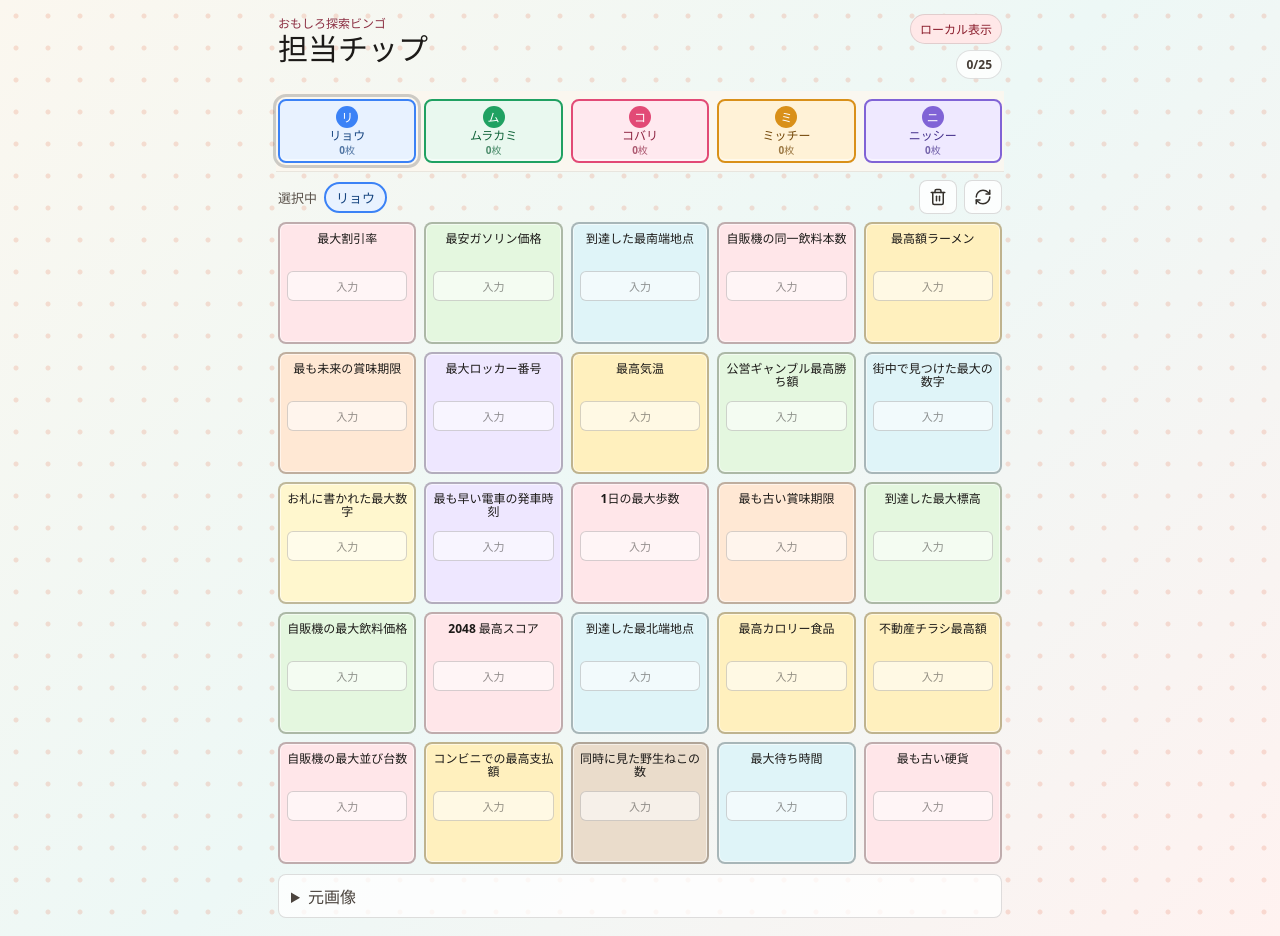
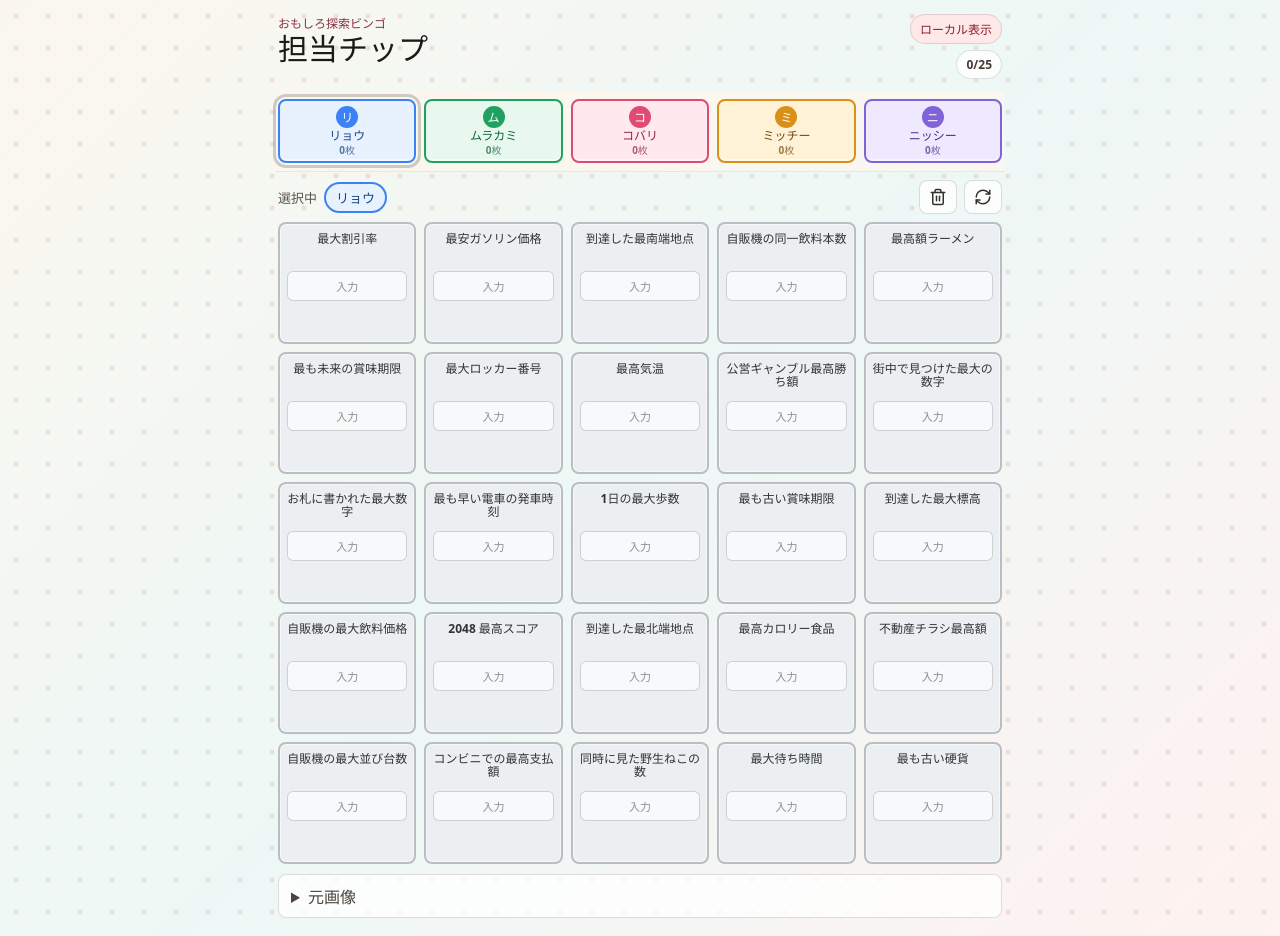
Before and after one commit to shocora/year-bingo, a React (Vite) app: page / in a window 1280 px wide. Built offline with nearby package versions, Linux system fonts and the light colour scheme; no server answers.

Commit message:
Make unassigned cells grey

```diff
--- a/src/App.tsx
+++ b/src/App.tsx
@@ -383,7 +383,7 @@ export default function App() {
           return (
             <div
               aria-label={`${index + 1}. ${cell.title}${member ? ` ${member.name}` : " 未配置"}`}
-              className={`bingo-cell ${member ? `has-member cell-owned ${member.colorClass}` : `tone-${cell.tone}`}`}
+              className={`bingo-cell ${member ? `has-member cell-owned ${member.colorClass}` : "cell-empty"}`}
               data-cell-id={cell.id}
               key={cell.id}
             >
--- a/src/styles.css
+++ b/src/styles.css
@@ -313,6 +313,16 @@ h1 {
   background: rgba(255, 255, 255, 0.68);
 }
 
+.cell-empty {
+  --cell-bg: #eceff1;
+  border-color: rgba(72, 78, 84, 0.3);
+  color: #2f3438;
+}
+
+.cell-empty .value-input {
+  background: rgba(255, 255, 255, 0.64);
+}
+
 .tone-rose {
   --cell-bg: #ffe6e9;
 }
```
